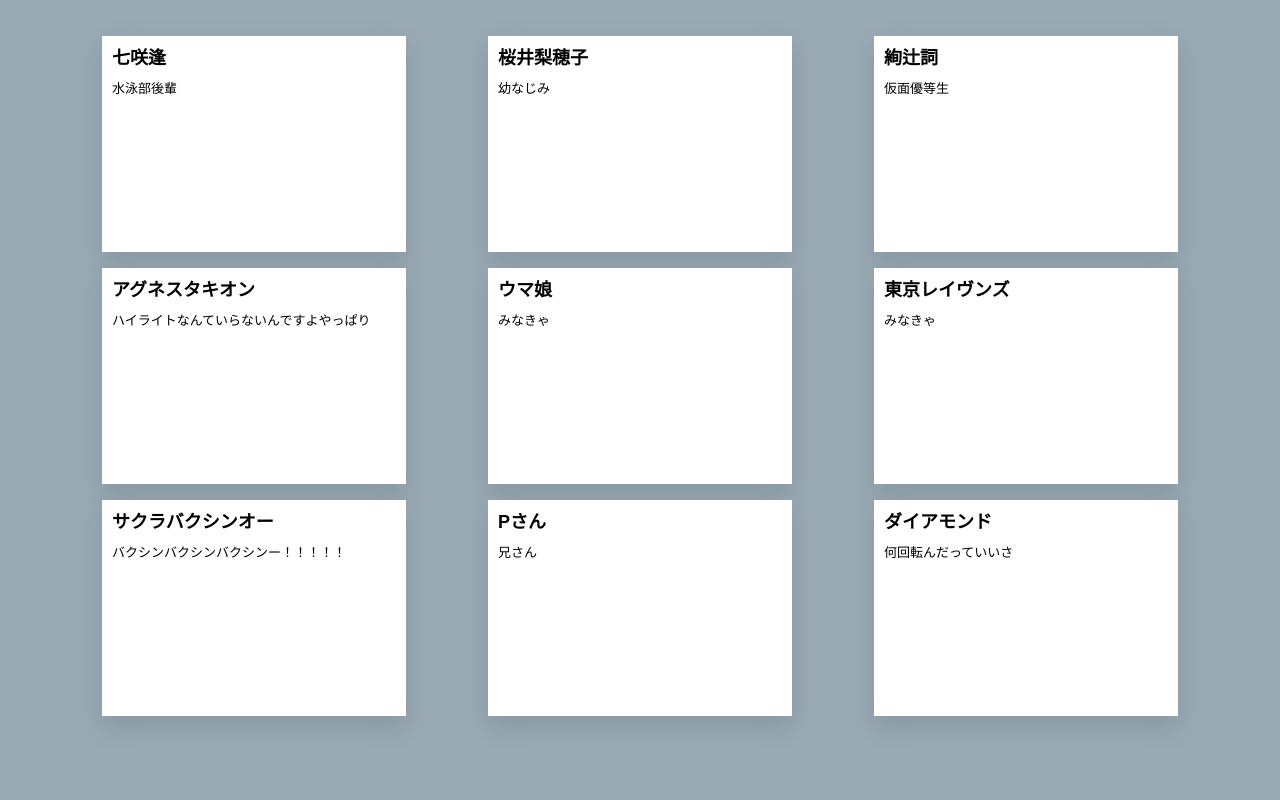
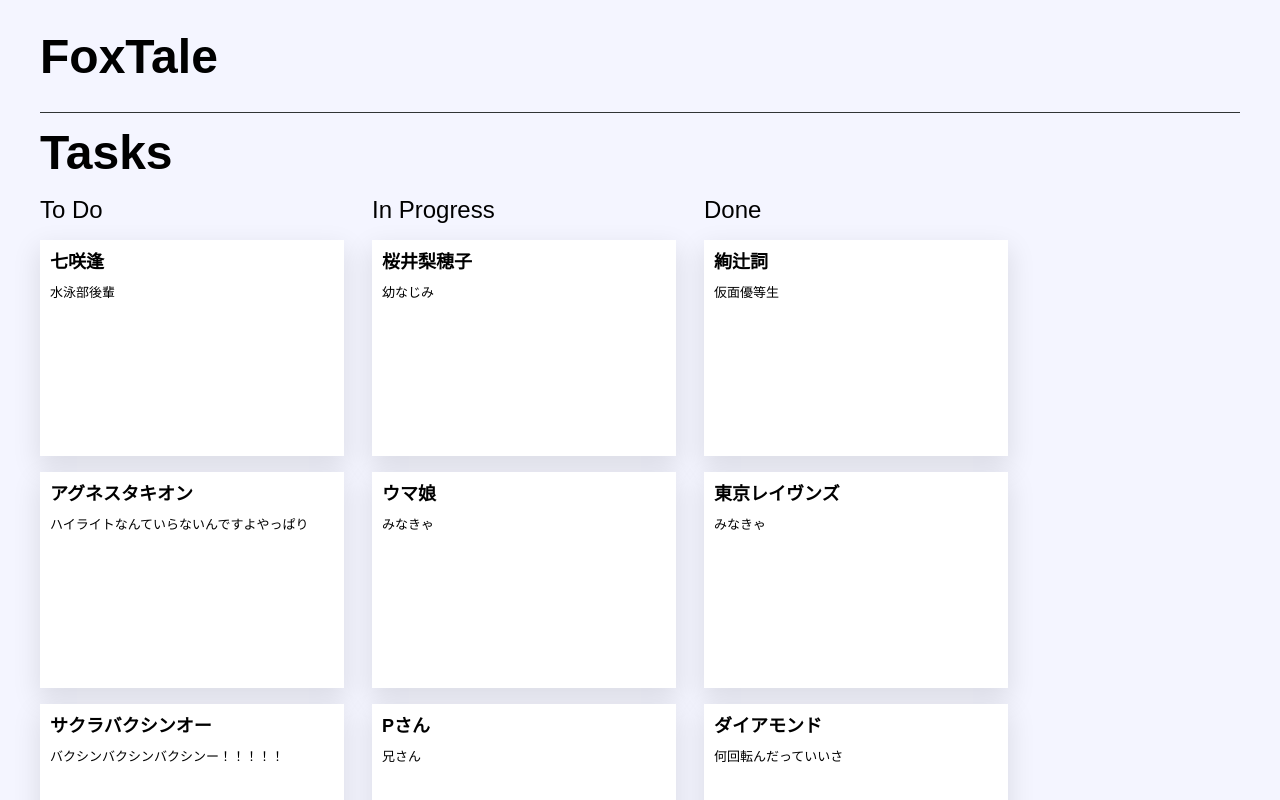
Before and after one commit to wakaholi/halibote, a React (Create React App) app: page / in a window 1280 px wide. Built offline with nearby package versions, Linux system fonts and the light colour scheme.

Commit message:
Kanbanのデザインを適用

```diff
--- a/src/App.tsx
+++ b/src/App.tsx
@@ -5,7 +5,7 @@
 import { useKanbanContents } from './hooks/kanbanContents';
 
 const AppContainer = styled.div`
-  background-color: #99aab5;
+  background-color: #0c242c;
   height: 100vh;
   overflow-y: scroll;
   width: 100vw;
--- a/src/Kanban/Card.tsx
+++ b/src/Kanban/Card.tsx
@@ -12,7 +12,6 @@
 const TextArea = styled.textarea`
   border: 0;
   font-size: 13px;
-  font-weight: medium;
   height: 118px;
   margin-top: 8px;
   resize: none;
--- /dev/null
+++ b/src/Kanban/Column.tsx
@@ -0,0 +1,69 @@
+import React from 'react';
+import styled from 'styled-components';
+import { Droppable } from 'react-beautiful-dnd';
+import { CardContent } from '../domain/CardContent';
+import Card from './Card';
+
+const Title = styled.div`
+  font-size: 24px;
+`;
+
+const TITLE_TEXT = ['To Do', 'In Progress', 'Done'];
+
+const ColumnContainer = styled.div`
+  margin-right: 28px;
+  width: 304px;
+`;
+
+const DroppableArea = styled.div`
+  min-height: 200px;
+`;
+
+type Props = {
+  column: number;
+  cardContents: CardContent[];
+  updateKanbanContents: (
+    beforeColumn: number,
+    afterColumn: number,
+    beforeIndex: number,
+    afterIndex: number,
+    cardContent?: CardContent,
+  ) => void;
+};
+
+const Column: React.FC<Props> = ({
+  column,
+  cardContents,
+  updateKanbanContents,
+}) => {
+  const droppableId = `column${column}`;
+
+  return (
+    <ColumnContainer>
+      <div>
+        {/* 将来的にcolumnのラベルを変更できるようにする */}
+        <Title>{TITLE_TEXT[column]}</Title>
+        <Droppable key={droppableId} droppableId={droppableId}>
+          {provided => (
+            <DroppableArea ref={provided.innerRef} {...provided.droppableProps}>
+              {cardContents.map((cardContent, cardIndex) => {
+                return (
+                  <Card
+                    key={cardContent.id}
+                    column={column}
+                    cardContent={cardContent}
+                    index={cardIndex}
+                    updateKanbanContents={updateKanbanContents}
+                  />
+                );
+              })}
+              {provided.placeholder}
+            </DroppableArea>
+          )}
+        </Droppable>
+      </div>
+    </ColumnContainer>
+  );
+};
+
+export default Column;
--- a/src/Kanban/index.tsx
+++ b/src/Kanban/index.tsx
@@ -1,13 +1,37 @@
 import React from 'react';
 import styled from 'styled-components';
-import { Droppable } from 'react-beautiful-dnd';
-import Card from './Card';
+import Column from './Column';
 import { CardContent } from '../domain/CardContent';
 
 const KanbanContainer = styled.div`
+  background-color: #f4f5ff;
+  height: 100vh;
+  overflow-y: scroll;
+  padding: 0 40px;
+`;
+
+const Header = styled.div`
+  align-items: center;
+  border-bottom: solid 0.5px #303435;
   display: flex;
-  justify-content: space-evenly;
-  padding: 20px;
+  height: 112px;
+`;
+
+const ProjectTitleLabel = styled.div`
+  font-size: 48px;
+  font-weight: 900;
+`;
+
+const TasksLabel = styled.div`
+  font-size: 48px;
+  font-weight: 900;
+  margin-top: 12px;
+`;
+
+const FlexContainer = styled.div`
+  display: flex;
+  margin-top: 16px;
+  width: 100%;
 `;
 
 type Props = {
@@ -23,30 +47,24 @@
 
 const Kanban: React.FC<Props> = ({ kanbanContents, updateKanbanContents }) => (
   <KanbanContainer>
-    {kanbanContents.map((cardContents, kanbanIndex) => {
-      const droppableId = `column${kanbanIndex}`;
+    <Header>
+      <ProjectTitleLabel>FoxTale</ProjectTitleLabel>
+    </Header>
+    <TasksLabel>Tasks</TasksLabel>
+    <FlexContainer>
+      {kanbanContents.map((cardContents, index) => {
+        const droppableId = `column${index}`;
 
-      return (
-        <Droppable key={droppableId} droppableId={droppableId}>
-          {provided => (
-            <div ref={provided.innerRef} {...provided.droppableProps}>
-              {cardContents.map((cardContent, cardIndex) => {
-                return (
-                  <Card
-                    key={cardContent.id}
-                    column={kanbanIndex}
-                    cardContent={cardContent}
-                    index={cardIndex}
-                    updateKanbanContents={updateKanbanContents}
-                  />
-                );
-              })}
-              {provided.placeholder}
-            </div>
-          )}
-        </Droppable>
-      );
-    })}
+        return (
+          <Column
+            key={droppableId}
+            column={index}
+            cardContents={cardContents}
+            updateKanbanContents={updateKanbanContents}
+          />
+        );
+      })}
+    </FlexContainer>
   </KanbanContainer>
 );
 
```
